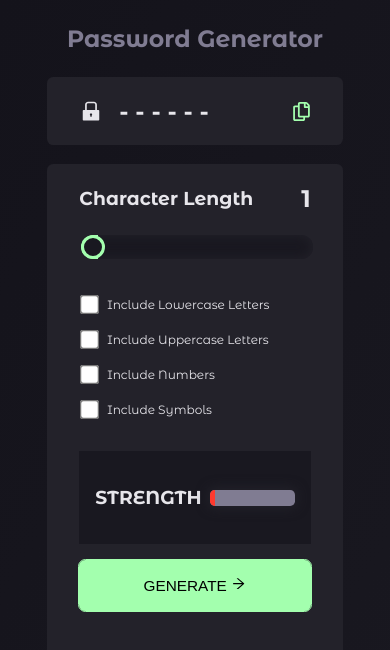
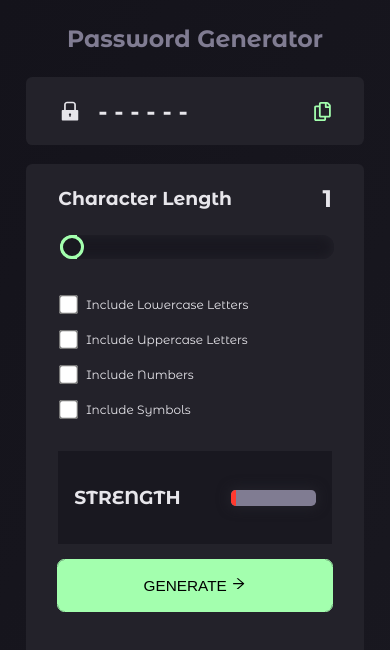
Before and after one commit to Git-Darkmoon/pwGenerator, a React (Vite) app: page / in a window 390 px wide. Shown: the top 650 px of the page. Built offline with nearby package versions, Linux system fonts and the light colour scheme.

Commit message:
style: mobile responsive.

```diff
--- a/src/styles/index.css
+++ b/src/styles/index.css
@@ -44,7 +44,7 @@ body {
 }
 
 .generator-card {
-  width: 35vmax;
+  width: 40vmax;
   font-family: var(--ff-base);
   color: var(--clr-white);
 }
--- a/src/styles/index.scss
+++ b/src/styles/index.scss
@@ -50,7 +50,7 @@ body {
 }
 
 .generator-card {
-  width: 35vmax;
+  width: 40vmax;
   //   max-height: 80vmin;
   font-family: var(--ff-base);
   color: var(--clr-white);
```
